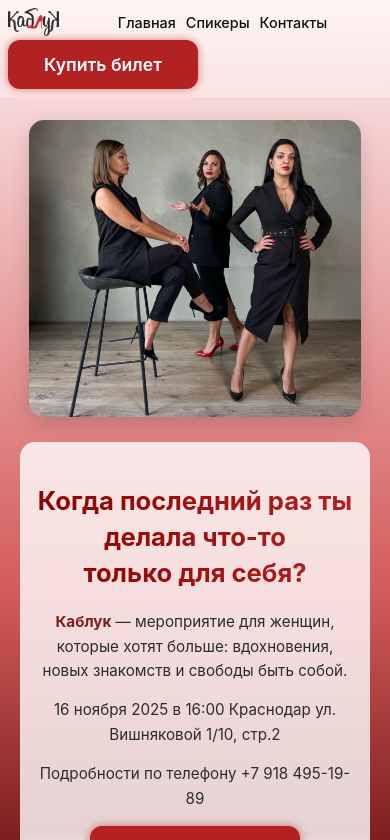
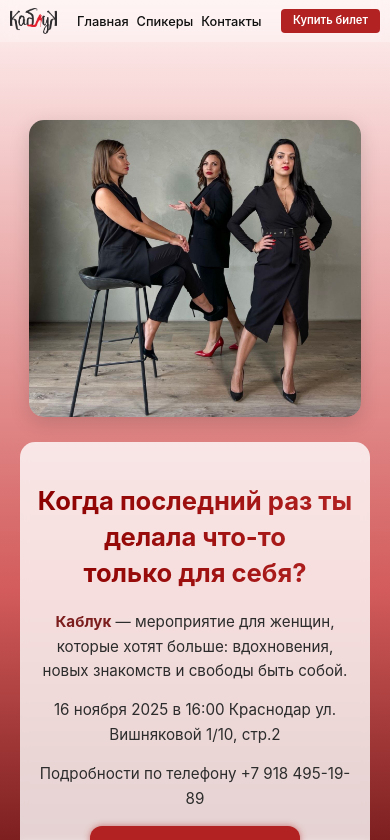
Before and after one commit to OlgaManianova21/my-promo-site, a React (Create React App) app: page / in a window 390 px wide. Shown: the top 840 px of the page. Built offline with nearby package versions, Linux system fonts and the light colour scheme.

Commit message:
width 340

```diff
--- a/src/components/Header/Header.css
+++ b/src/components/Header/Header.css
@@ -20,7 +20,7 @@ html {
 
 .header-container {
   display: flex;
-  justify-content: space-between;
+  justify-content: flex-start;
   align-items: center;
   padding: 15px 40px;
   max-width: 1200px;
@@ -39,7 +39,7 @@ html {
   display: flex;
   gap: 32px;
   align-items: center;
-  justify-content: center;
+  justify-content: flex-start;
   flex: 1;
 }
 
@@ -141,64 +141,59 @@ html {
 
 /* 📱 Маленькие экраны */
 @media (max-width: 480px) {
-  .header-container {
-    padding: 8px;
-    gap: 4px;
-    flex-wrap: wrap;
-}
+  .header-btn {
+    font-size: 0.7rem;
+    padding: 2px 6px;
+    border-radius: 6px;
+    min-width: fit-content;
+    line-height: 1;
 
-
-  .header-btn {
-    padding: 4px 10px;
-    font-size: 0.75rem;
-   width: auto;
   }
 
   .nav-links {
     gap: 10px;
-    flex: 1 1 auto;
-    min-width: 0;
   }
 
   .header-logo {
     height: 28px;
   }
-
 }
-/* 📱 Мобильная адаптация (iPhone 375px) */
-@media (max-width: 375px) {
+/* 📱 Адаптация для ширины 375px (iPhone 12/13/14) */
+@media (max-width: 400px) {
   .header-container {
-    flex-direction: column;
+    display: flex;
     align-items: center;
+    justify-content: space-between;
     padding: 8px 10px;
-    gap: 8px;
-  }
-
-  /* Первая строка: логотип + навигация */
-  .top-row {
-    display: flex;
-    justify-content: space-between;
-    align-items: center;
-    width: 100%;
+    gap: 6px;
   }
 
   .header-logo {
-    height: 28px;
+    height: 26px;
   }
 
   .nav-links {
     display: flex;
-    gap: 12px;
+    justify-content: center;
+    gap: 8px;
   }
 
   .nav-links a {
-    font-size: 0.85rem;
+    font-size: 0.8rem;
   }
 
-  /* Кнопка — во второй строке, по центру */
   .header-btn {
-    align-self: center;
-    font-size: 0.rem;
-    width: auto;
+    font-size: 0.7rem;
+    padding: 6px 12px;
+    border-radius: 4px;
+    flex-shrink: 1;         /* ✅ Разрешаем уменьшаться */
+    white-space: nowrap;    /* Не ломаем текст */
+    max-width: 80px;        /* ✅ Чтобы не вылезала за пределы */
+    text-align: center;
+  }
+
+  /* 💳 чуть мягче анимация, чтобы не выглядела “тяжёлой” */
+  .pay-btn {
+    animation: pulse 3s infinite;
   }
 }
--- a/src/components/Header/Header.jsx
+++ b/src/components/Header/Header.jsx
@@ -25,10 +25,10 @@ const Header = () => {
 
        {/* 💳 Кнопка оплаты */}
         <a
-          href="https://pay.lifepay.ru/p/1234567890abcdef" // ← вставь свою ссылку LifePay
+          href="https://pay.lifepay.ru/p/1234567890abcdef" // ← вставь  ссылку LifePay
           target="_blank"
           rel="noopener noreferrer"
-          className="header-btn pay-btn"
+          className="header-btn"
         >
           Купить билет
         </a>
```
